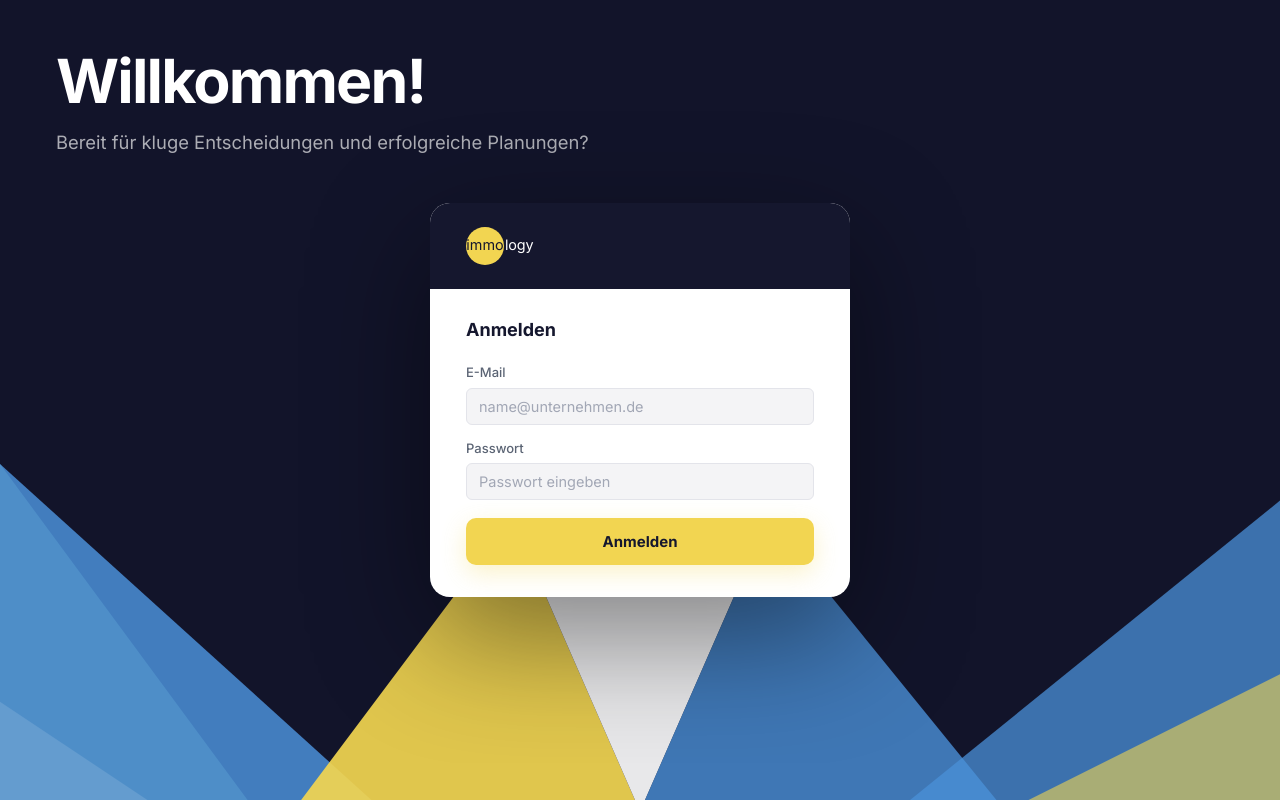
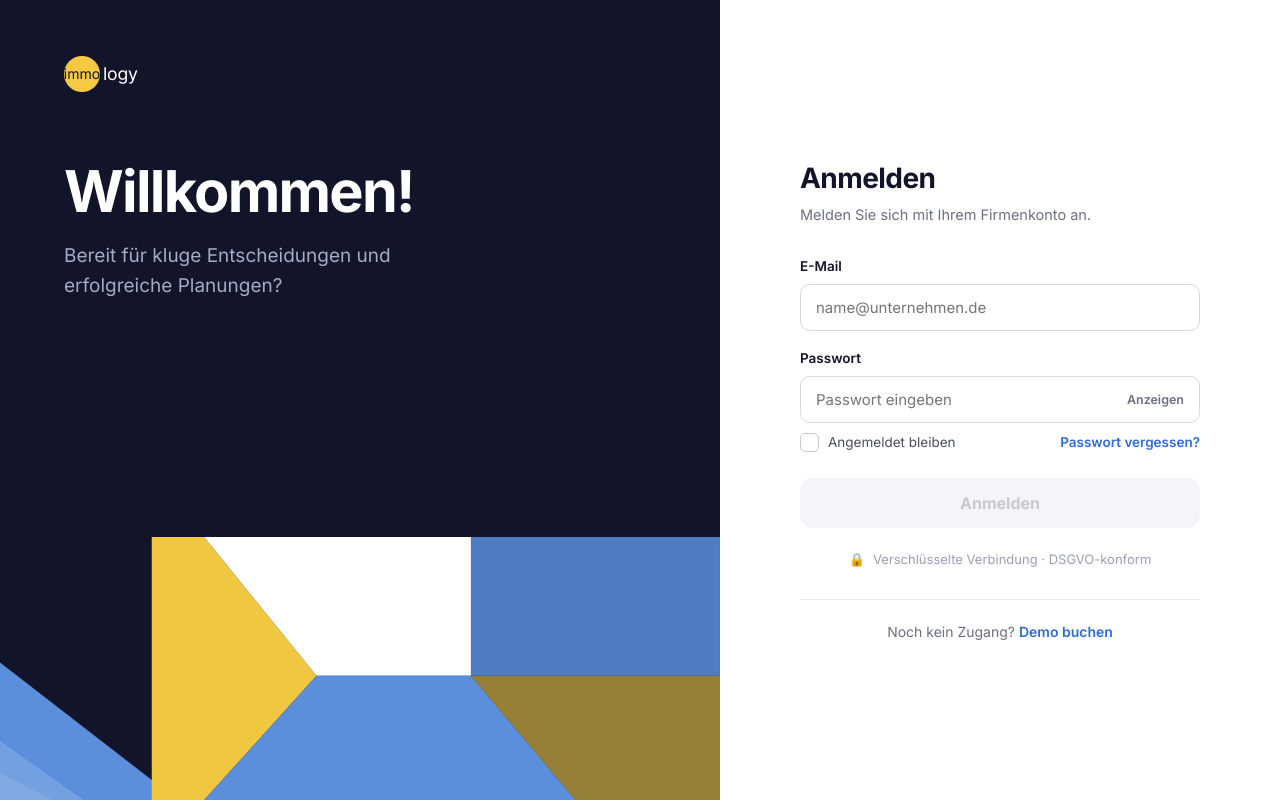
Before and after one commit to andrsapo/vofi, a React (Vite) app: page / in a window 1280 px wide. Built offline with nearby package versions, Linux system fonts and the light colour scheme; no server answers.

Commit message:
Implement login screen per spec: split layout, SVG graphic, password toggle, inline validation, remember me

```diff
--- a/src/screens/LoginScreen.tsx
+++ b/src/screens/LoginScreen.tsx
@@ -1,118 +1,323 @@
 import React, { useState, FormEvent } from 'react'
 import { useAuthContext } from '../auth/AuthContext'
-import { AuthBackground } from './AuthBackground'
+
+const EMAIL_RE = /^[^@\s]+@[^@\s]+\.[^@\s]+$/
+
+/* Markengrafik als inline SVG – Seitenverhältnis 2752:1006, exakt aus login-grafik.png */
+function LoginGrafik() {
+  return (
+    <svg
+      viewBox="0 0 2752 1006"
+      xmlns="http://www.w3.org/2000/svg"
+      style={{ width: '100%', height: 'auto', display: 'block' }}
+      aria-hidden="true"
+    >
+      {/* Linkes blaues Dreieck groß */}
+      <polygon points="0,1006 680,1006 0,480" fill="#5b8fdc" />
+      {/* Linkes blaues Dreieck klein unten */}
+      <polygon points="0,1006 320,1006 0,780" fill="#ffffff" opacity="0.15" />
+      {/* Mittleres gelbes Dreieck (linke Fläche des Würfels) */}
+      <polygon points="780,0 1210,530 780,1006 580,1006 580,0" fill="#f0c740" />
+      {/* Weiße Fläche oben (Deckel des Würfels) */}
+      <polygon points="780,0 1800,0 1800,530 1210,530" fill="#ffffff" />
+      {/* Blaue Fläche unten (Boden des Würfels) */}
+      <polygon points="1210,530 1800,530 2200,1006 780,1006" fill="#5b8fdc" />
+      {/* Gelbes Dreieck unten rechts */}
+      <polygon points="1800,530 2200,1006 2752,1006 2752,530" fill="#f0c740" opacity="0.6" />
+      {/* Rechtes blaues Dreieck */}
+      <polygon points="1800,0 2752,0 2752,530 1800,530" fill="#5b8fdc" opacity="0.85" />
+      {/* Kleines weißes Dreieck unten links */}
+      <polygon points="0,1006 200,1006 0,900" fill="#ffffff" opacity="0.10" />
+    </svg>
+  )
+}
 
 export default function LoginScreen() {
   const { signIn } = useAuthContext()
   const [email, setEmail] = useState('')
   const [password, setPassword] = useState('')
-  const [error, setError] = useState<string | null>(null)
+  const [showPw, setShowPw] = useState(false)
+  const [remember, setRemember] = useState(false)
+  const [touchedEmail, setTouchedEmail] = useState(false)
+  const [serverError, setServerError] = useState<string | null>(null)
   const [loading, setLoading] = useState(false)
 
-  function errorText(msg: string): string {
-    if (msg.includes('Invalid login credentials') || msg.includes('invalid_credentials'))
-      return 'E-Mail oder Passwort ist falsch.'
-    if (msg.includes('Email not confirmed'))
-      return 'Bitte bestätigen Sie zuerst Ihre E-Mail-Adresse.'
-    return msg
-  }
+  const emailOk = EMAIL_RE.test(email.trim())
+  const emailError = touchedEmail && email.length > 0 && !emailOk
+  const formOk = emailOk && password.length >= 1
 
   async function handleSubmit(e: FormEvent) {
     e.preventDefault()
-    setError(null)
+    if (!formOk) return
+    setServerError(null)
     setLoading(true)
     const err = await signIn(email, password)
     setLoading(false)
-    if (err) setError(errorText(err.message))
+    if (err) {
+      const msg = err.message
+      if (msg.includes('Invalid login credentials') || msg.includes('invalid_credentials'))
+        setServerError('E-Mail oder Passwort ist falsch.')
+      else if (msg.includes('Email not confirmed'))
+        setServerError('Bitte bestätigen Sie zuerst Ihre E-Mail-Adresse.')
+      else setServerError(msg)
+    }
   }
 
   return (
-    <AuthBackground>
     <div style={{
-        background: '#fff',
-        borderRadius: '20px',
-        boxShadow: '0 40px 120px rgba(0,0,0,.45)',
+      minHeight: '100vh',
+      display: 'grid',
+      gridTemplateColumns: '1fr 560px',
+      fontFamily: "'Inter', system-ui, sans-serif",
+      WebkitFontSmoothing: 'antialiased',
+    }}>
+      {/* ── Linke Marken-Spalte ── */}
+      <div style={{
+        position: 'relative',
+        background: '#12142a',
         overflow: 'hidden',
+        display: 'flex',
+        flexDirection: 'column',
+        justifyContent: 'space-between',
+        padding: '56px 64px',
       }}>
         {/* Logo */}
-        <div style={{
-          background: 'var(--color-primary)',
-          padding: '24px 36px',
-          display: 'flex',
-          alignItems: 'center',
-          gap: '1px',
-        }}>
+        <div style={{ position: 'relative', display: 'flex', alignItems: 'center', gap: '1px', zIndex: 1 }}>
           <span style={{
-            background: 'var(--color-accent)',
-            borderRadius: '50%',
-            width: '38px', height: '38px',
+            background: '#f6c945', borderRadius: '50%',
+            width: '36px', height: '36px',
             display: 'inline-flex', alignItems: 'center', justifyContent: 'center',
-            fontWeight: 400, fontSize: '.90rem', color: 'var(--color-primary)', flexShrink: 0,
+            fontWeight: 400, fontSize: '.88rem', color: '#12142a', flexShrink: 0, marginRight: '2px',
           }}>immo</span>
-          <span style={{ fontSize: '.90rem', fontWeight: 400, color: '#fff', letterSpacing: '-.01em' }}>logy</span>
+          <span style={{ fontSize: '1.1rem', fontWeight: 400, color: '#fff', letterSpacing: '-.01em' }}>logy</span>
         </div>
 
-        {/* Form */}
-        <div style={{ padding: '28px 36px 32px' }}>
-          <div style={{ fontSize: '18px', fontWeight: 700, color: 'var(--color-primary)', marginBottom: '20px' }}>
-            Anmelden
+        {/* Headline — ausgerichtet an der Formular-Oberkante */}
+        <div style={{
+          position: 'absolute',
+          left: '64px', right: '64px',
+          top: 'max(140px, calc(50% - 237px))',
+          maxWidth: '560px',
+          zIndex: 1,
+        }}>
+          <h1 style={{
+            fontSize: 'clamp(40px, 4.5vw, 62px)',
+            fontWeight: 800,
+            color: '#ffffff',
+            letterSpacing: '-.03em',
+            lineHeight: 1,
+            margin: '0 0 20px',
+          }}>Willkommen!</h1>
+          <p style={{
+            fontSize: '19px',
+            color: '#a6abc4',
+            lineHeight: 1.6,
+            margin: 0,
+          }}>
+            Bereit für kluge Entscheidungen und<br />erfolgreiche Planungen?
+          </p>
         </div>
-          <form onSubmit={handleSubmit} style={{ display: 'flex', flexDirection: 'column', gap: '14px' }}>
-            <label className="es-label">
+
+        {/* Markengrafik am unteren Rand */}
+        <div style={{ position: 'absolute', left: 0, bottom: 0, width: '100%', zIndex: 0 }}>
+          <LoginGrafik />
+        </div>
+
+        <div />
+      </div>
+
+      {/* ── Rechte Anmelde-Spalte ── */}
+      <div style={{
+        background: '#ffffff',
+        display: 'flex',
+        flexDirection: 'column',
+        justifyContent: 'center',
+        padding: '56px 72px',
+      }}>
+        <div style={{ width: '100%', maxWidth: '400px', margin: '0 auto' }}>
+
+          <h2 style={{
+            fontSize: '28px', fontWeight: 800, color: '#12142a',
+            letterSpacing: '-.02em', margin: '0 0 6px',
+          }}>Anmelden</h2>
+          <p style={{ fontSize: '14.5px', color: '#6b7180', margin: '0 0 32px' }}>
+            Melden Sie sich mit Ihrem Firmenkonto an.
+          </p>
+
+          <form onSubmit={handleSubmit} style={{ display: 'flex', flexDirection: 'column', gap: '0' }}>
+
+            {/* E-Mail */}
+            <label style={{
+              display: 'flex', flexDirection: 'column', gap: '7px',
+              fontSize: '13.5px', fontWeight: 600, color: '#12142a', marginBottom: '18px',
+            }}>
               E-Mail
               <input
-                className="es-input"
                 type="email"
                 value={email}
-                onChange={e => setEmail(e.target.value)}
+                onChange={e => { setEmail(e.target.value); setTouchedEmail(true) }}
+                onBlur={() => setTouchedEmail(true)}
                 placeholder="name@unternehmen.de"
-                required
                 autoComplete="email"
-                style={{ marginTop: '6px' }}
+                style={{
+                  border: `1.5px solid ${emailError ? '#c23b3b' : '#d8dae3'}`,
+                  borderRadius: '10px', padding: '13px 15px',
+                  fontFamily: 'inherit', fontSize: '15px', color: '#12142a',
+                  outline: 'none', background: '#ffffff',
+                }}
+                onFocus={e => {
+                  e.target.style.border = '1.5px solid #f6c945'
+                  e.target.style.boxShadow = '0 0 0 3px rgba(246,201,69,.18)'
+                }}
+                onBlur={e => {
+                  e.target.style.border = `1.5px solid ${emailError ? '#c23b3b' : '#d8dae3'}`
+                  e.target.style.boxShadow = 'none'
+                  setTouchedEmail(true)
+                }}
               />
+              {emailError && (
+                <span style={{ fontSize: '12.5px', fontWeight: 500, color: '#c23b3b' }}>
+                  Bitte eine gültige E-Mail-Adresse eingeben.
+                </span>
+              )}
             </label>
-            <label className="es-label">
+
+            {/* Passwort */}
+            <label style={{
+              display: 'flex', flexDirection: 'column', gap: '7px',
+              fontSize: '13.5px', fontWeight: 600, color: '#12142a', marginBottom: '10px',
+            }}>
               Passwort
+              <div style={{ position: 'relative', display: 'flex' }}>
                 <input
-                className="es-input"
-                type="password"
+                  type={showPw ? 'text' : 'password'}
                   value={password}
                   onChange={e => setPassword(e.target.value)}
                   placeholder="Passwort eingeben"
-                required
                   autoComplete="current-password"
-                style={{ marginTop: '6px' }}
+                  style={{
+                    flex: 1, border: '1.5px solid #d8dae3', borderRadius: '10px',
+                    padding: '13px 56px 13px 15px',
+                    fontFamily: 'inherit', fontSize: '15px', color: '#12142a',
+                    outline: 'none', background: '#ffffff',
+                  }}
+                  onFocus={e => {
+                    e.target.style.border = '1.5px solid #f6c945'
+                    e.target.style.boxShadow = '0 0 0 3px rgba(246,201,69,.18)'
+                  }}
+                  onBlur={e => {
+                    e.target.style.border = '1.5px solid #d8dae3'
+                    e.target.style.boxShadow = 'none'
+                  }}
                 />
+                <button
+                  type="button"
+                  onClick={() => setShowPw(v => !v)}
+                  title={showPw ? 'Passwort verbergen' : 'Passwort anzeigen'}
+                  style={{
+                    position: 'absolute', right: '6px', top: '50%',
+                    transform: 'translateY(-50%)',
+                    border: 0, background: 'none', cursor: 'pointer',
+                    fontFamily: 'inherit', fontSize: '12.5px', fontWeight: 600,
+                    color: '#6b7180', padding: '8px 10px', borderRadius: '8px',
+                    transition: 'background .12s, color .12s',
+                  }}
+                  onMouseEnter={e => {
+                    (e.target as HTMLElement).style.background = '#f2f3f7';
+                    (e.target as HTMLElement).style.color = '#12142a'
+                  }}
+                  onMouseLeave={e => {
+                    (e.target as HTMLElement).style.background = 'none';
+                    (e.target as HTMLElement).style.color = '#6b7180'
+                  }}
+                >
+                  {showPw ? 'Verbergen' : 'Anzeigen'}
+                </button>
+              </div>
             </label>
-            {error && (
+
+            {/* Angemeldet bleiben + Passwort vergessen */}
+            <div style={{
+              display: 'flex', alignItems: 'center', justifyContent: 'space-between',
+              marginBottom: '26px',
+            }}>
+              <label
+                onClick={() => setRemember(v => !v)}
+                style={{
+                  display: 'flex', alignItems: 'center', gap: '9px',
+                  fontSize: '13.5px', color: '#4a4f60', cursor: 'pointer', userSelect: 'none',
+                }}
+              >
+                <span style={{
+                  width: '19px', height: '19px', flexShrink: 0, borderRadius: '5px',
+                  border: `1.5px solid ${remember ? '#f6c945' : '#c6c9d4'}`,
+                  background: remember ? '#f6c945' : '#ffffff',
+                  display: 'flex', alignItems: 'center', justifyContent: 'center',
+                  color: '#12142a', fontSize: '12px', fontWeight: 700,
+                  transition: 'background .12s, border-color .12s',
+                }}>
+                  {remember ? '✓' : ''}
+                </span>
+                Angemeldet bleiben
+              </label>
+              <a href="#" style={{ fontSize: '13.5px', fontWeight: 600, color: '#2f6bd6', textDecoration: 'none' }}>
+                Passwort vergessen?
+              </a>
+            </div>
+
+            {/* Server-Fehlermeldung */}
+            {serverError && (
               <div style={{
                 background: '#fdeae6', border: '1px solid #f5c9be',
                 borderRadius: '8px', padding: '10px 14px',
-                fontSize: '13.5px', color: '#c0392b', lineHeight: 1.5,
+                fontSize: '13.5px', color: '#c0392b', lineHeight: 1.5, marginBottom: '16px',
               }}>
-                {error}
+                {serverError}
               </div>
             )}
+
+            {/* CTA */}
             <button
               type="submit"
-              disabled={loading}
+              disabled={!formOk || loading}
               style={{
-                border: 0,
-                background: loading ? '#eceef4' : 'var(--color-accent)',
-                color: loading ? '#9aa0af' : 'var(--color-primary)',
-                fontFamily: 'inherit', fontSize: '15px', fontWeight: 700,
-                padding: '14px', borderRadius: '10px',
-                cursor: loading ? 'default' : 'pointer',
-                marginTop: '4px',
-                boxShadow: loading ? 'none' : '0 8px 24px rgba(242,213,81,.3)',
+                width: '100%', border: 0,
+                cursor: formOk && !loading ? 'pointer' : 'default',
+                fontFamily: 'inherit',
+                background: formOk && !loading ? '#f6c945' : '#eceef4',
+                color: formOk && !loading ? '#12142a' : '#9aa0af',
+                fontSize: '16px', fontWeight: 700,
+                padding: '15px 0', borderRadius: '12px',
+                boxShadow: formOk && !loading ? '0 8px 30px rgba(246,201,69,.3)' : 'none',
                 transition: 'background .15s, box-shadow .15s',
               }}
+              onMouseEnter={e => { if (formOk && !loading) (e.target as HTMLElement).style.background = '#ffd75e' }}
+              onMouseLeave={e => { if (formOk && !loading) (e.target as HTMLElement).style.background = '#f6c945' }}
             >
               {loading ? 'Bitte warten…' : 'Anmelden'}
             </button>
+
+            {/* Vertrauenszeile */}
+            <div style={{
+              display: 'flex', alignItems: 'center', gap: '8px', justifyContent: 'center',
+              marginTop: '22px', fontSize: '13px', color: '#9aa0af',
+            }}>
+              <span>🔒</span>Verschlüsselte Verbindung · DSGVO-konform
+            </div>
+
+            {/* Footer */}
+            <div style={{
+              borderTop: '1px solid #ececec', marginTop: '30px', paddingTop: '22px',
+              textAlign: 'center', fontSize: '14px', color: '#6b7180',
+            }}>
+              Noch kein Zugang?{' '}
+              <a href="#" style={{ fontWeight: 600, color: '#2f6bd6', textDecoration: 'none' }}>
+                Demo buchen
+              </a>
+            </div>
           </form>
         </div>
       </div>
-    </AuthBackground>
+    </div>
   )
 }
```
Lines whose indentation alone changed are shown as unchanged.
